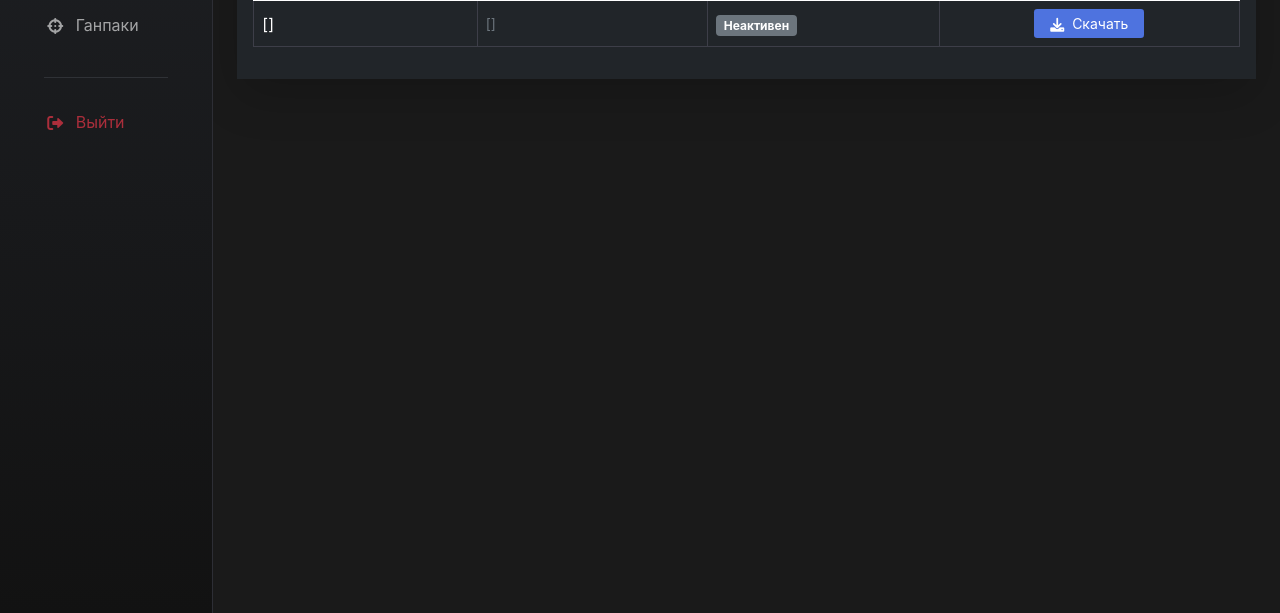
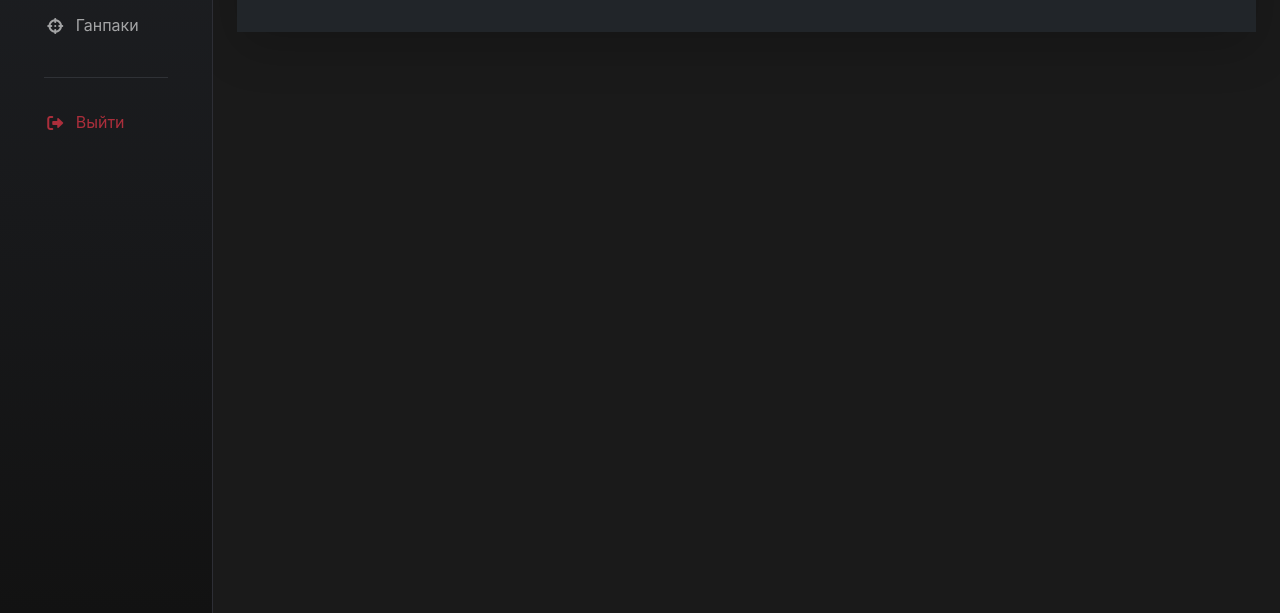
Before and after one commit to ange1231/apmbot, a Flask app: template templates/gunpacks_dark.html in a window 1280 px wide. Shown: the part 187-800 px from the top of the page. Run offline with Flask 3, Linux system fonts and the light colour scheme; the template is opened without the code that fills it: most values are stand-ins (such as "Sample title", 1, 10 or a date in 2020); some libraries are stand-ins or nearby versions.

Commit message:
Update gunpacks_dark.html

```diff
--- a/templates/gunpacks_dark.html
+++ b/templates/gunpacks_dark.html
@@ -39,6 +39,8 @@
                 </thead>
                 <tbody>
                     {% for gunpack in gunpacks %}
+                        {# Обычный юзер видит только активные, админ видит все #}
+                        {% if current_user.role == 'admin' or gunpack.is_active %}
                         <tr class="gunpack-item-dark">
                             {% if current_user.role == 'admin' %}
                             <td class="text-white small">{{ gunpack.id }}</td>
@@ -70,15 +72,17 @@
                                         </form>
                                     </div>
                                 {% else %}
-                                <a href="{{ gunpack.download_url }}" class="btn btn-primary-dark btn-sm px-3" target="_blank">
-                                    <i class="fas fa-download me-1"></i> Скачать
+                                    {# Кнопка скачивания для юзера #}
+                                    <a href="{{ gunpack.download_url }}" class="btn btn-primary-dark btn-sm px-4 shadow-sm" target="_blank">
+                                        <i class="fas fa-download me-2"></i>Скачать
                                     </a>
                                 {% endif %}
                             </td>
                         </tr>
+                        {% endif %}
                     {% else %}
                     <tr>
-                        <td colspan="6" class="text-center text-muted py-4">Ганпаки пока не добавлены.</td>
+                        <td colspan="{% if current_user.role == 'admin' %}6{% else %}4{% endif %}" class="text-center text-muted py-4">Ганпаки пока не добавлены.</td>
                     </tr>
                     {% endfor %}
                 </tbody>
@@ -96,15 +100,24 @@
         background-color: transparent;
         border-color: #3d3e48;
     }
+    /* Стили для кнопок, чтобы они не были прозрачными */
     .btn-info-dark {
-        background-color: #36b9cc;
+        background-color: #36b9cc !important;
         border: none;
-        color: white;
+        color: white !important;
     }
     .btn-danger-dark {
-        background-color: #e74a3b;
+        background-color: #e74a3b !important;
         border: none;
-        color: white;
+        color: white !important;
+    }
+    .btn-primary-dark {
+        background-color: #4e73df !important;
+        border: none;
+        color: white !important;
+    }
+    .btn-sm i {
+        color: white !important;
     }
 </style>
 {% endblock %}
```
Lines whose indentation alone changed are shown as unchanged.
